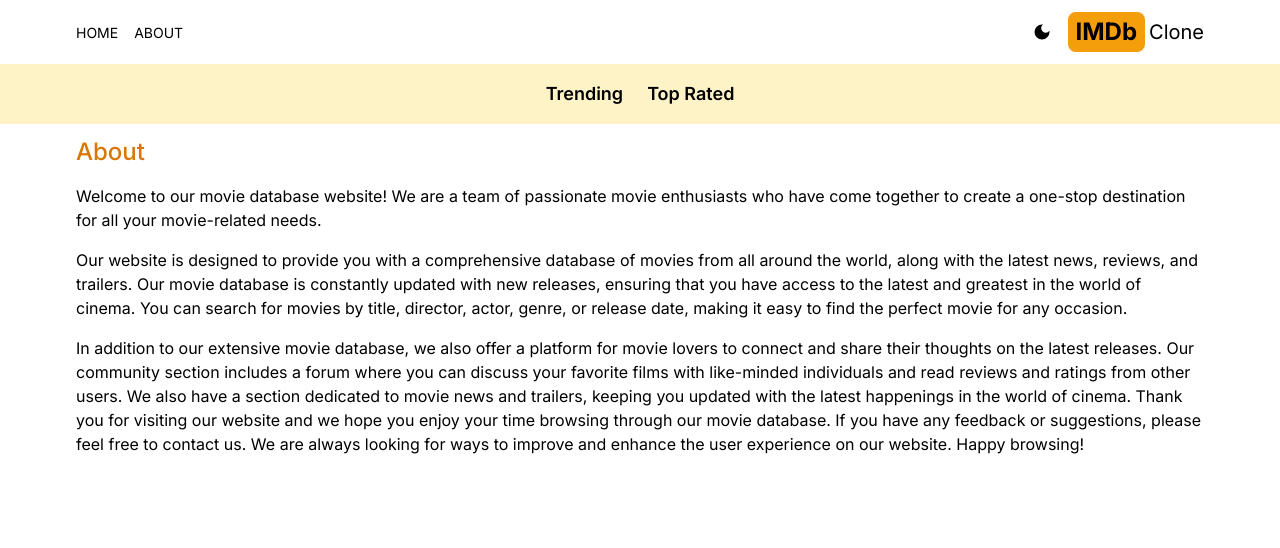
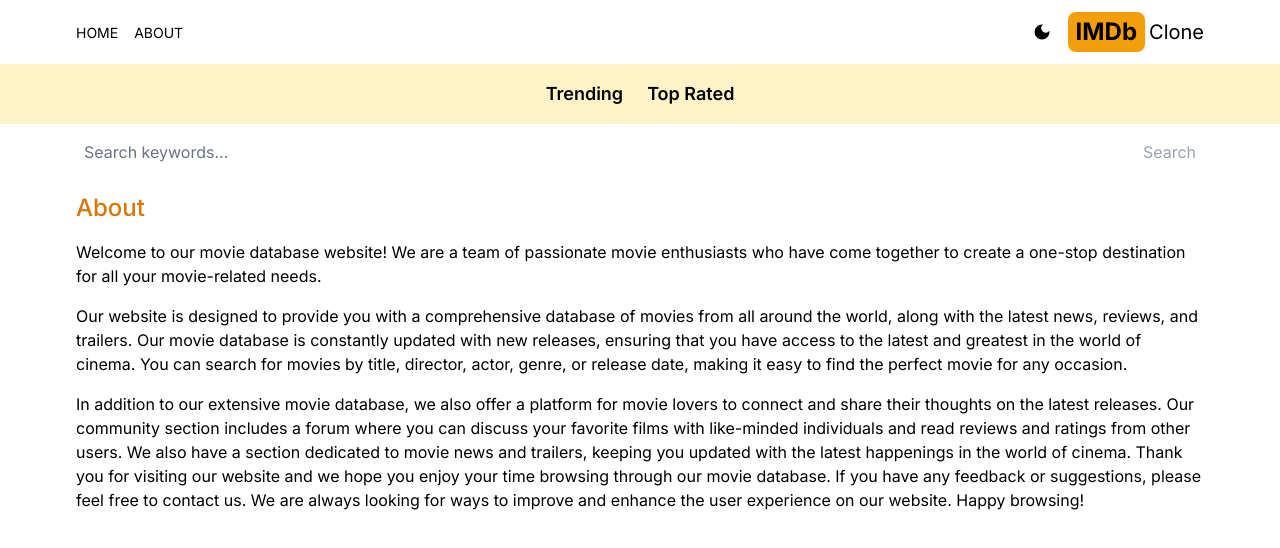
Before and after one commit to ajmalmt0607/imdb-next, a Next.js app: page /about in a window 1280 px wide. Shown: the top 548 px of the page. Built offline with nearby package versions, Linux system fonts and the light colour scheme.

Commit message:
add search box

```diff
--- a/src/app/layout.js
+++ b/src/app/layout.js
@@ -3,6 +3,7 @@
 import Header from "@/components/Header";
 import Providers from "./Providers";
 import Navbar from "@/components/Navbar";
+import SearchBox from "@/components/SearchBox";
 
 const inter = Inter({ subsets: ["latin"] });
 
@@ -19,6 +20,7 @@
                 <Providers>
                     <Header />
                     <Navbar />
+                    <SearchBox />
                     {children}
                 </Providers>
             </body>
--- /dev/null
+++ b/src/app/search/[searchTerm]/page.jsx
@@ -0,0 +1,21 @@
+import Results from "@/components/Results";
+import React from "react";
+
+const SearchPage = async ({ params }) => {
+    const searchTerm = params.searchTerm;
+    const res = await fetch(
+        `https://api.themoviedb.org/3/search/movie?api_key=${process.env.API_KEY}&query=${searchTerm}&language=en-US&page=1&include_adult=false`
+    );
+    const data = await res.json();
+    const results = data.results;
+    return (
+        <div>
+            {results &&
+                results.length ===
+                <h1 className="text-center pt-6">No results found</h1>}
+            {results && <Results results={results} />}
+        </div>
+    );
+};
+
+export default SearchPage;
--- /dev/null
+++ b/src/components/SearchBox.jsx
@@ -0,0 +1,34 @@
+"use client";
+import { useRouter } from "next/navigation";
+import React, { useState } from "react";
+
+const SearchBox = () => {
+    const [search, setSearch] = useState("");
+    const router = useRouter();
+    const handleSubmit = (e) => {
+        e.preventDefault();
+        router.push(`/search/${search}`);
+    };
+    return (
+        <form
+            className="flex justify-between px-5 max-w-6xl mx-auto"
+            onSubmit={handleSubmit}
+        >
+            <input
+                type="text"
+                placeholder="Search keywords..."
+                className="w-full h-14 rounded-md placeholder-gray-500 outline-none bg-transparent flex-1"
+                value={search}
+                onChange={(e) => setSearch(e.target.value)}
+            />
+            <button
+                className="text-amber-600 disabled:text-gray-400"
+                disabled={search === ""}
+            >
+                Search
+            </button>
+        </form>
+    );
+};
+
+export default SearchBox;
```
